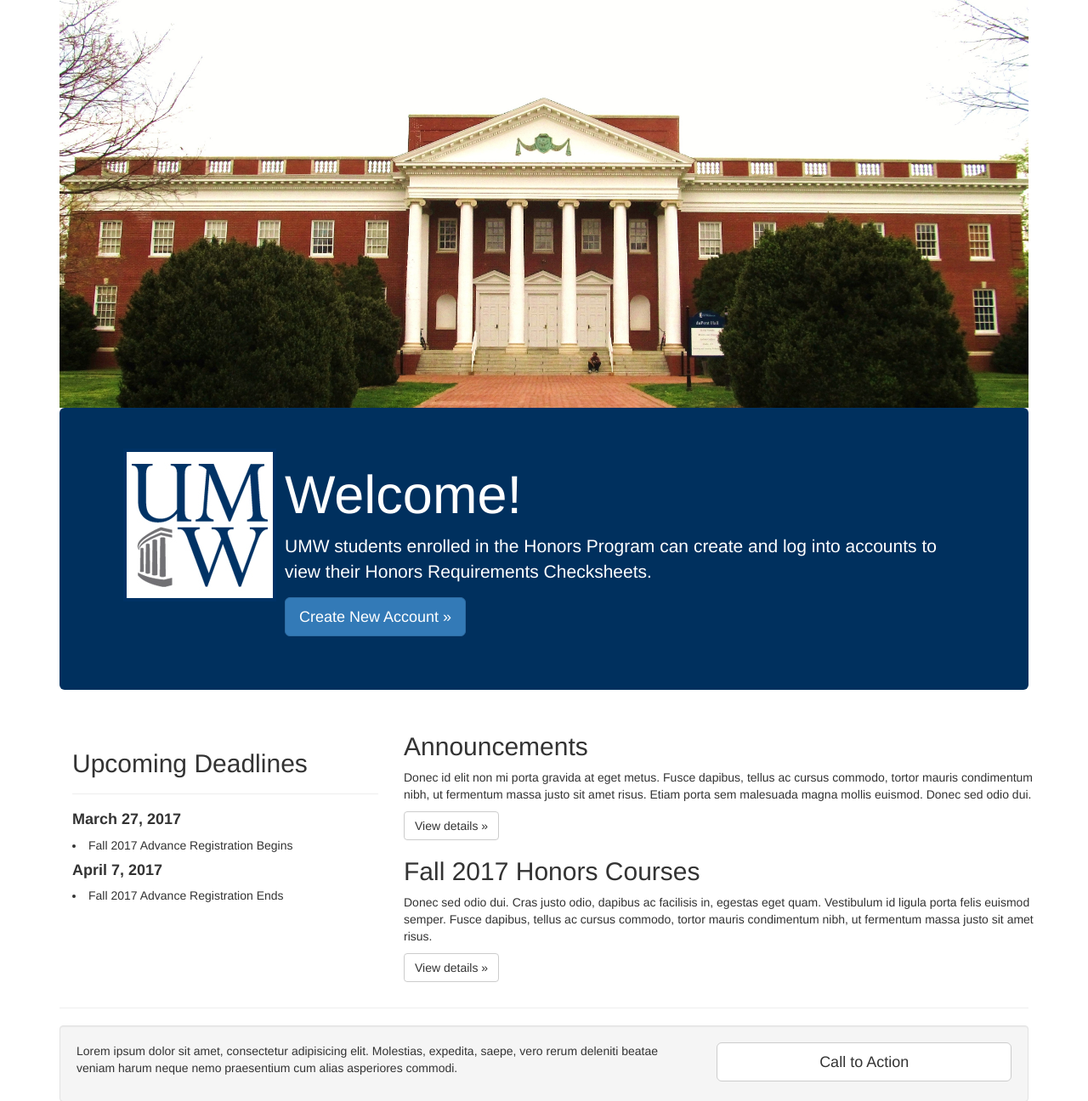
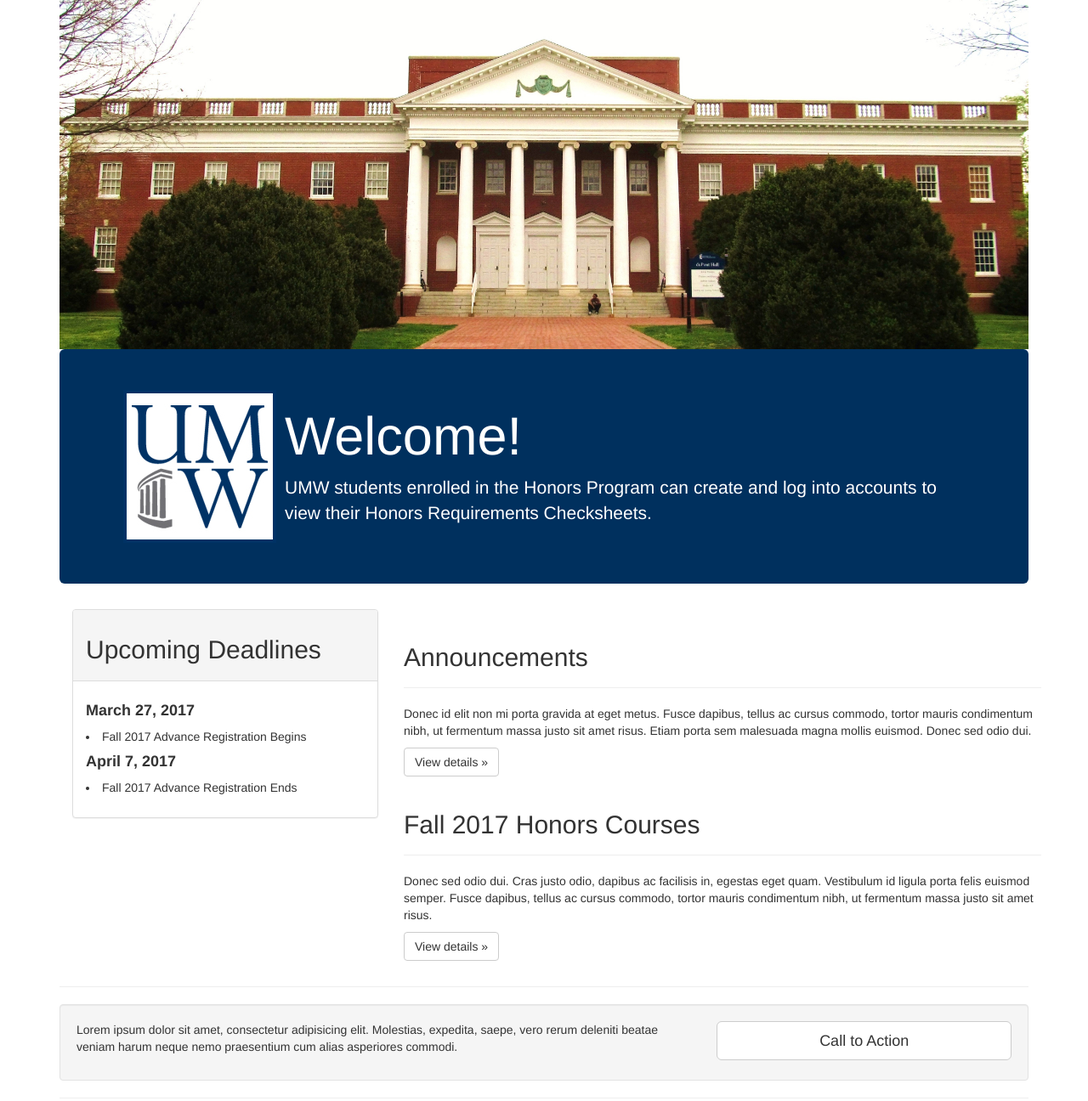
Before and after one commit to cat-m/honors-checksheet-app, a Flask app: page / in a window 1280 px wide. Shown: the part 101-1397 px from the top of the page at 85% size. Run offline with Flask 2, Linux system fonts and the light colour scheme; some libraries are stand-ins or nearby versions.

Commit message:
Minor cosmetic changes to Home page.

```diff
--- a/app/templates/base-layout.html
+++ b/app/templates/base-layout.html
@@ -29,12 +29,29 @@
     <style>
       /*  UMW OFFICIAL BLUE: #00305e
           UMW OFFICIAL GRAY: #686663
+
+          (not supposed to mix the two secondary palettes)
+
+          from official muted palette:
+          magenta:    #872434
+          green:      #561632
+          light blue: #5381ac
+
+          from official vibrant palette:
+          red:        #d12627
+          orange:     #ff7900
+          green:      #78c043
+          light blue: #3db8d3
+
           navy blue: #003366
           lighter blue for accent (tried to match umw site): #4b739b
       */
       .jumbotron {
         background-color: #00305e;
         color: #ffffff;
+      }
+      .panel.panel-heading {
+          color: #561632;
       }
     </style>
 </head>
--- a/app/templates/home/index.html
+++ b/app/templates/home/index.html
@@ -1,12 +1,11 @@
 {% extends "base-layout.html" %}
 {% block title %}Home{% endblock %}
 {% block content %}
-    <img class="img-responsive" src="../static/img/dupont_orig.jpg">
+    <img class="img-responsive" src="../static/img/dupont.jpg">
 
     <!-- Main jumbotron for a primary marketing message or call to action -->
     <div class="jumbotron">
       <div class="container">
-
         <div class="media">
 
           <div class="media-left">
@@ -16,22 +15,24 @@
           <div class="media-body">
             <h1 class="media-header">Welcome!</h1>
             <p>UMW students enrolled in the Honors Program can create and log into accounts to view their Honors Requirements Checksheets.</p>
-            <p><a class="btn btn-primary btn-lg" href="#" role="button">Create New Account &raquo;</a></p>
-          </div>
-
           </div>
 
         </div>
       </div>
+    </div>
+
+
     <div class="container">
       <!-- Example row of columns -->
       <div class="row">
         <div class="col-md-4">
 
-          <div class="page-header">
+          <div class="panel panel-default" background-color=#d12627>
+            <div class="panel-heading">
               <h2>Upcoming Deadlines</h2>
             </div>
 
+            <div class="panel-body">
               <h4><strong>March 27, 2017</strong></h4>
               <li>Fall 2017 Advance Registration Begins</li>
               <p></p>
@@ -39,15 +40,18 @@
               <h4><strong>April 7, 2017</strong></h4>
               <li>Fall 2017 Advance Registration Ends</li>
               <p></p>
+            </div>
+
+          </div>
 
         </div>
 
         <div class="col-md-8">
-          <h2>Announcements</h2>
+          <div class="page-header"><h2>Announcements</h2></div>
           <p>Donec id elit non mi porta gravida at eget metus. Fusce dapibus, tellus ac cursus commodo, tortor mauris condimentum nibh, ut fermentum massa justo sit amet risus. Etiam porta sem malesuada magna mollis euismod. Donec sed odio dui. </p>
           <p><a class="btn btn-default" href="#" role="button">View details &raquo;</a></p>
 
-          <h2>Fall 2017 Honors Courses</h2>
+          <div class="page-header"><h2>Fall 2017 Honors Courses</h2></div>
           <p>Donec sed odio dui. Cras justo odio, dapibus ac facilisis in, egestas eget quam. Vestibulum id ligula porta felis euismod semper. Fusce dapibus, tellus ac cursus commodo, tortor mauris condimentum nibh, ut fermentum massa justo sit amet risus.</p>
           <p><a class="btn btn-default" href="#" role="button">View details &raquo;</a></p>
         </div>
```
Lines whose indentation alone changed are shown as unchanged.
